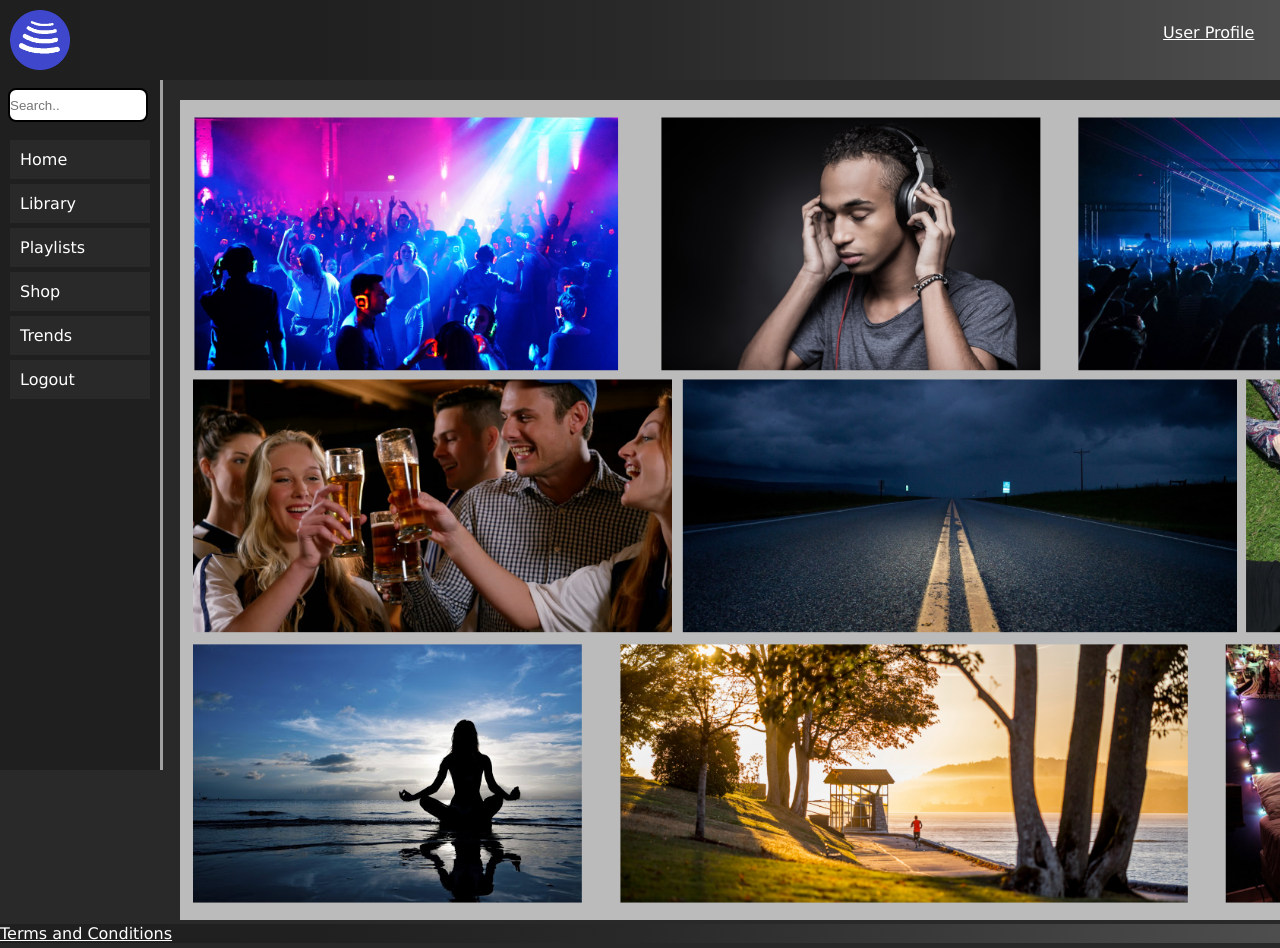
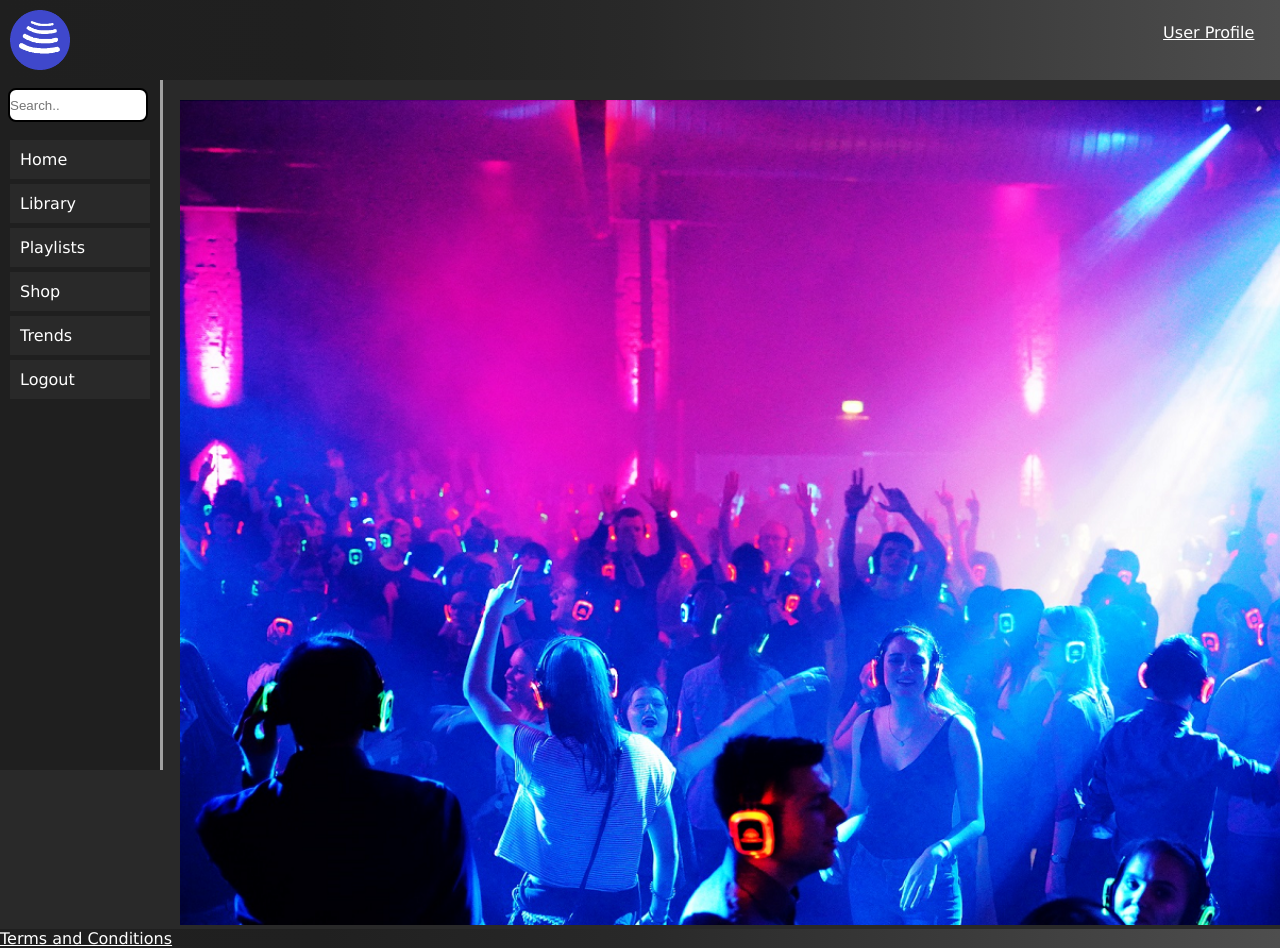
Before and after one commit to Niklas-Mezynski/fontys-prj1-2020-group-prj-2020-09, a PHP site: page /home.html in a window 1280 px wide; the page is wider, and only the part inside the window is pictured. Run offline with PHP 8.4, Linux system fonts and the light colour scheme.

Commit message:
homepage welcome picture
rechts kommt noch willkommenstext hin

```diff
--- a/implementation/css/main.css
+++ b/implementation/css/main.css
@@ -159,3 +159,10 @@ img#cover {
 	grid-template-columns: auto auto auto;
 	padding: 40px;
   }
+
+  #welcomepic{
+	float: middle;
+    width: 1450px;
+
+
+  }
--- a/implementation/home.html
+++ b/implementation/home.html
@@ -32,7 +32,7 @@
 		</aside>
 
 		<article>
-		<img src="img/Final_Moodboard.png" alt="funktioniert immer noch nicht" style="height:820px">
+		<img id="welcomepic" src="img/homepage welcome picture.png" alt="funktioniert immer noch nicht">
 		</article><!-- end of article -->
 
 		<footer>
```
Also changed, not shown: implementation/img/homepage welcome picture.png (added).
